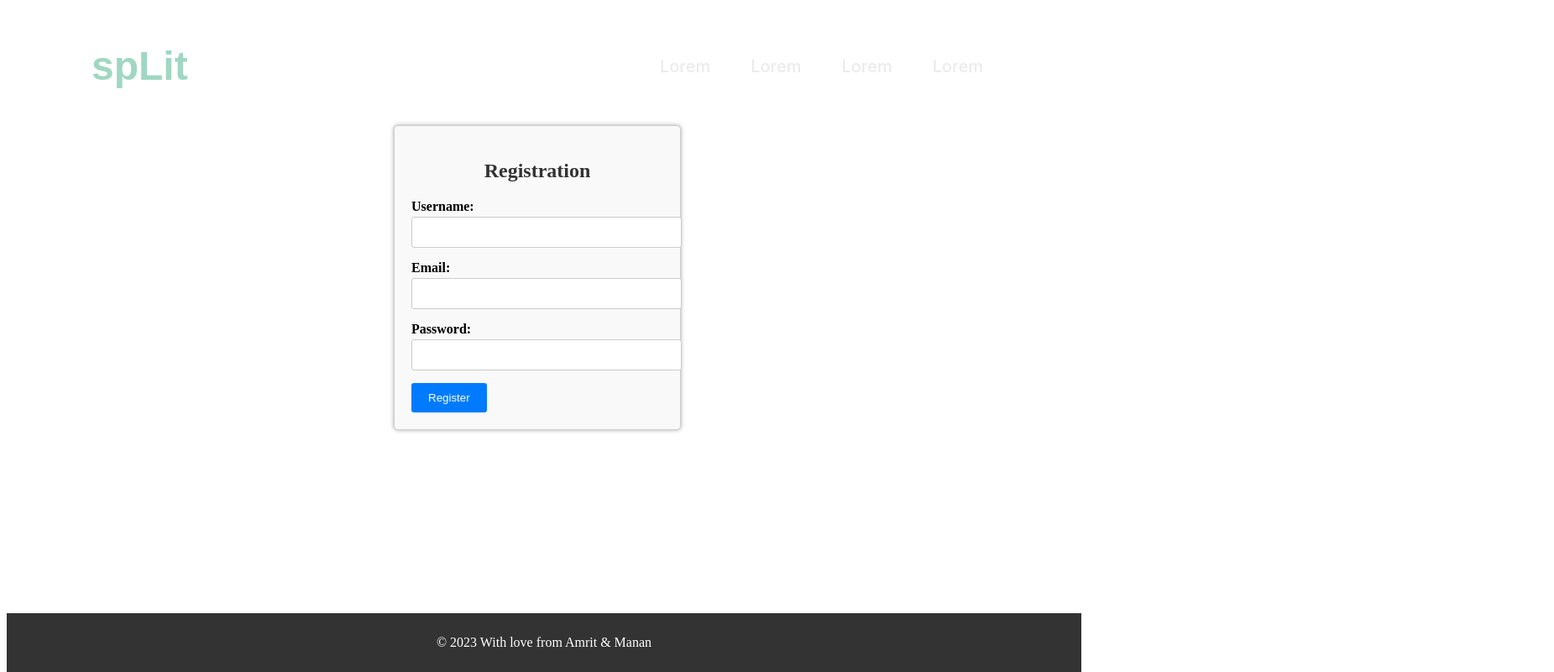
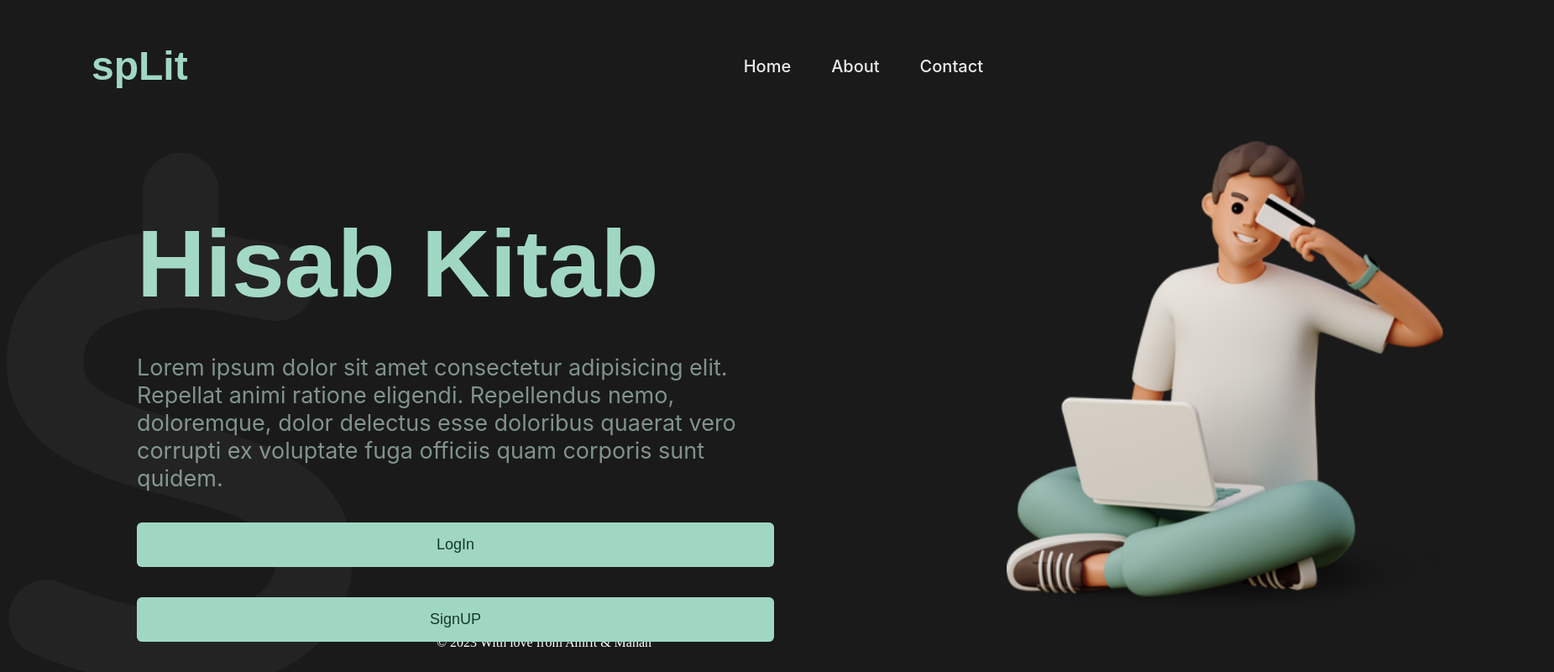
Before and after one commit to mananmathur7701/Splitwise, an Angular app in the folder Splitwise_Frontend/: page / in a window 1280 px wide. Shown: the top 800 px of the page at 84% size, 1851 px wide, since content can reach past the window. Built offline with nearby package versions, Linux system fonts and the light colour scheme.

Commit message:
three frontend pages added.

```diff
--- a/Splitwise_Frontend/src/app/components/footer/footer.component.css
+++ b/Splitwise_Frontend/src/app/components/footer/footer.component.css
@@ -15,7 +15,7 @@
     position: absolute;
     bottom: 0;
     width: 100%;
-    background-color: #333;
+    background-color: transparent;
     color: #fff;
     padding: 10px 0;
     text-align: center;
--- a/Splitwise_Frontend/src/app/components/header/header.component.html
+++ b/Splitwise_Frontend/src/app/components/header/header.component.html
@@ -16,9 +16,8 @@
   <div class="frame-1">
     <div class="sp-lit">spLit</div>
     <div class="frame-2">
-      <div class="lorem">Lorem</div>
-      <div class="lorem">Lorem</div>
-      <div class="lorem">Lorem</div>
-      <div class="lorem">Lorem</div>
+      <div class="lorem">Home</div>
+      <div class="lorem">About</div>
+      <div class="lorem">Contact</div>
     </div>
   </div>
--- a/Splitwise_Frontend/src/app/landing/landing.component.css
+++ b/Splitwise_Frontend/src/app/landing/landing.component.css
@@ -57,6 +57,7 @@
   z-index: 0;
 }
 .download-button {
+  display: inline-block;
   padding: 16px 48px;
   background: #a0d7c3;
   color: #143a2c;
@@ -64,8 +65,9 @@
   font-size: 18px;
   border: 0;
   border-radius: 6px;
-  width: max-content;
+  /* width: max-content; */
   z-index: 99999999;
+  /* display: inline-block; */
 }
 
 .download-button:hover {
--- a/Splitwise_Frontend/src/app/landing/landing.component.html
+++ b/Splitwise_Frontend/src/app/landing/landing.component.html
@@ -8,7 +8,7 @@
       />
     </div>
     <div class="frame-3">
-      <div class="lorem-ipsum">Lorem Ipsum</div>
+      <div class="lorem-ipsum">Hisab Kitab</div>
       <div
         class="lorem-ipsum-dolor-sit-amet-consectetur-adipisicing-elit-repellat-animi-ratione-eligendi-repellendus-nemo-doloremque-dolor-delectus-esse-doloribus-quaerat-vero-corrupti-ex-voluptate-fuga-officiis-quam-corporis-sunt-quidem oinkita"
       >
@@ -16,7 +16,8 @@
         ratione eligendi. Repellendus nemo, doloremque, dolor delectus esse
         doloribus quaerat vero corrupti ex voluptate fuga officiis quam corporis
         sunt quidem.
-        <button class="download-button">Download</button>
+        <button class="download-button"(click)="tologin()">LogIn</button>
+        <button class="download-button" (click)="tosignup()">SignUP</button>
       </div>
     </div>
     <svg
--- a/Splitwise_Frontend/src/app/landing/landing.component.ts
+++ b/Splitwise_Frontend/src/app/landing/landing.component.ts
@@ -1,4 +1,5 @@
 import { Component } from '@angular/core';
+import { Router } from '@angular/router';
 
 @Component({
   selector: 'app-landing',
@@ -6,5 +7,15 @@ import { Component } from '@angular/core';
   styleUrls: ['./landing.component.css']
 })
 export class LandingComponent {
+  constructor(private router:Router) { }
+
+  ngOnInit(): void {}
+
+  tologin(){
+    this.router.navigateByUrl('/login');
+  }
+  tosignup(){
+    this.router.navigateByUrl('/register');
+  }
 
 }
--- a/Splitwise_Frontend/src/styles.css
+++ b/Splitwise_Frontend/src/styles.css
@@ -1 +1,6 @@
 /* You can add global styles to this file, and also import other style files */
+body {
+    background: #1a1a1a;
+    overflow-x: hidden;
+
+}
```
Also changed, not shown: Splitwise_Frontend/src/app/app-routing.module.ts (+7 -1 lines), Splitwise_Frontend/src/app/app.component.css (line endings or trailing spaces), Splitwise_Frontend/src/app/pages/login/login.component.ts (line endings or trailing spaces), Splitwise_Frontend/src/assets/3d-casual-life-guy-shopping-online.png (added).
